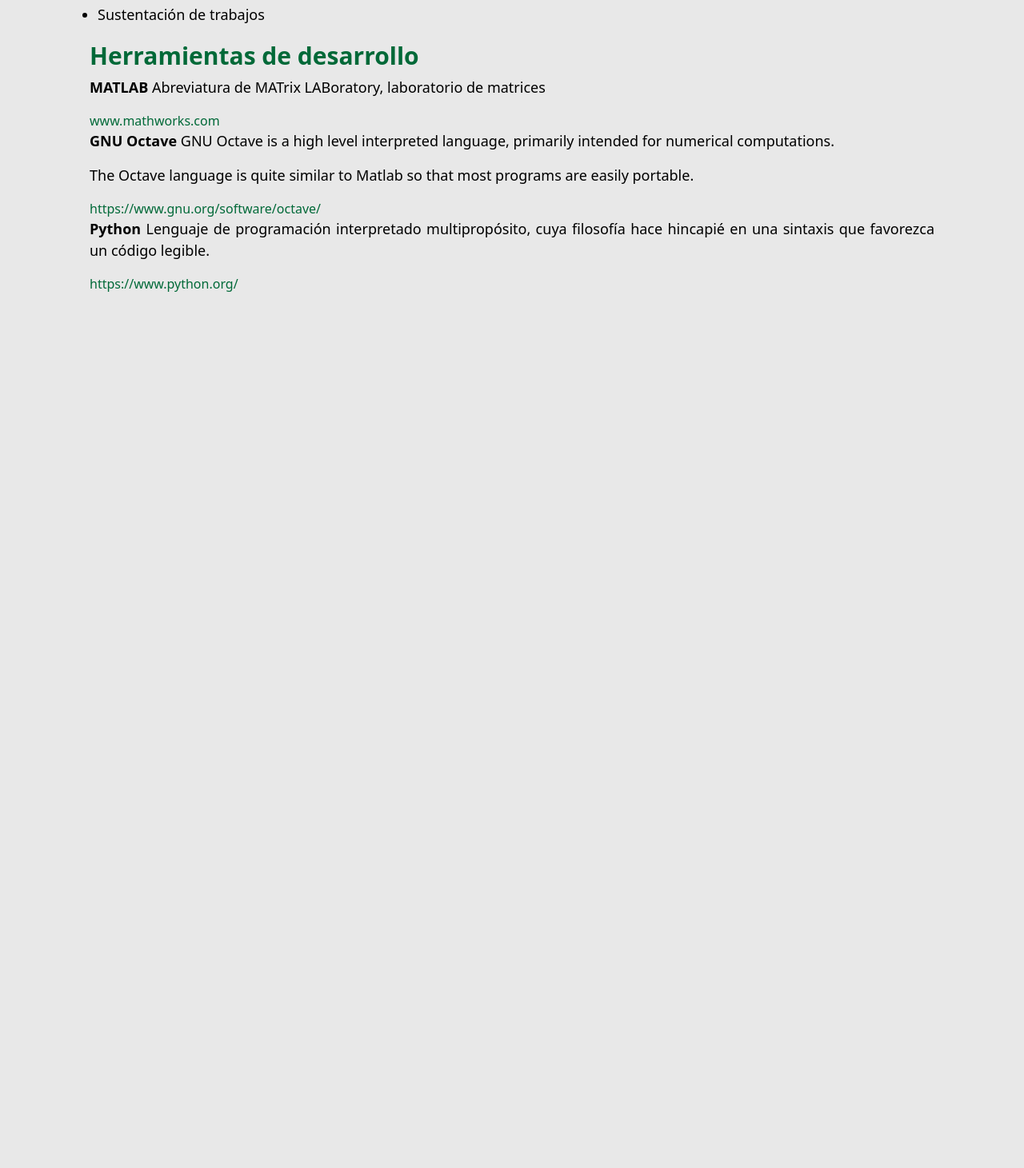
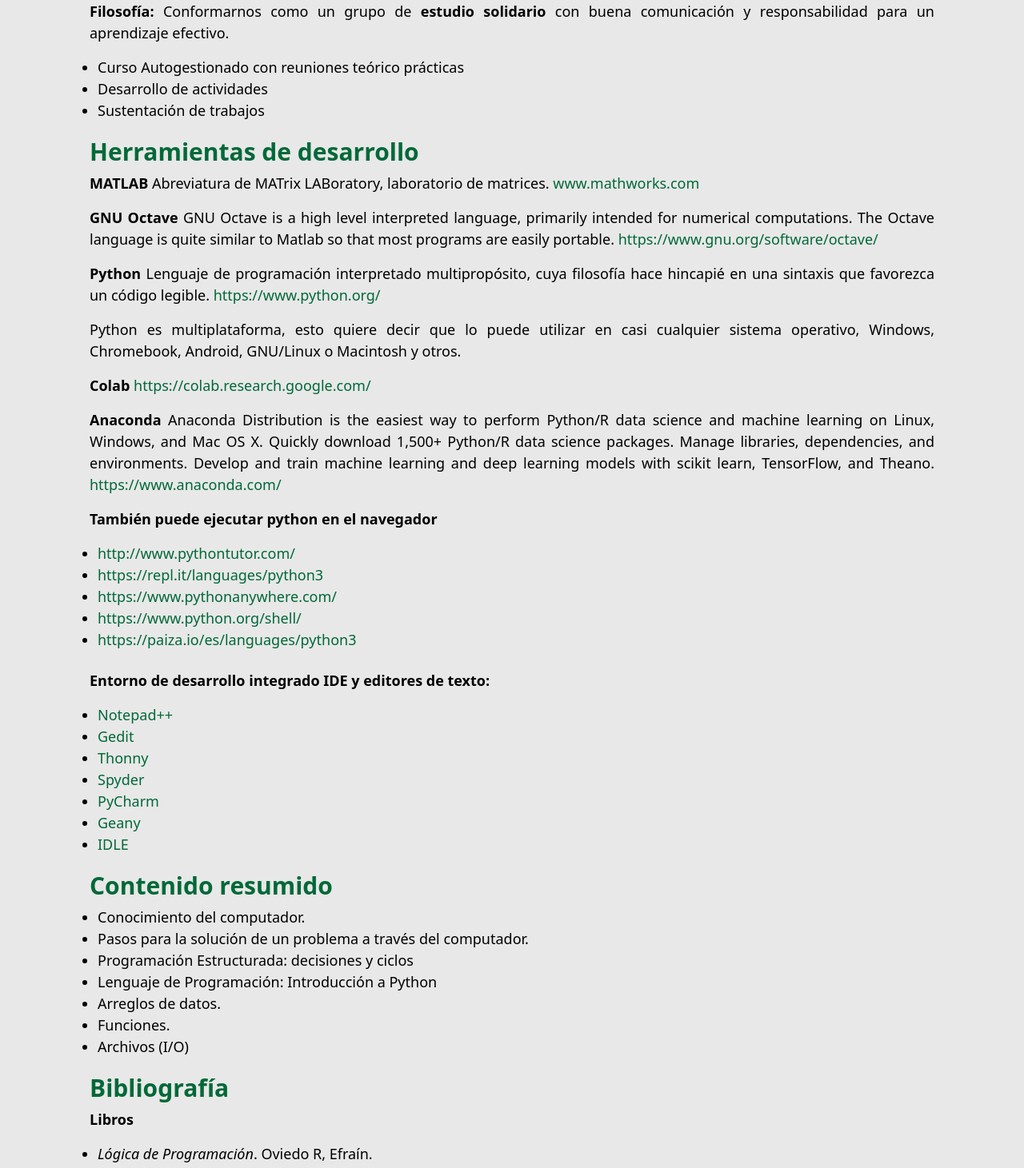
Before and after one commit to santiagoramirez10/pagina_electrica, an Angular app: page /informatica/00-introduccion-curso in a window 1280 px wide. Shown: the part 2444-3905 px from the top of the page at 80% size. Before the commit the page ends 2811 px from the top, so only its background shows below. Built offline with nearby package versions, Linux system fonts and the light colour scheme.

Commit message:
Correccion estilos

```diff
--- a/src/app/classes/computer/introduction-course/introduction-course.component.html
+++ b/src/app/classes/computer/introduction-course/introduction-course.component.html
@@ -52,17 +52,19 @@
   <li>Lenguajes de programación</li>
   <li>Codificación binaria</li>
 </ul>
+<br>
 <p><strong>Unidad 2.</strong> Algoritmos y Python</p>
 <ul>
-  <li>Pensamiento algorítmico</li>
-  <li>Estrategias para la solución de problemas con el computador</li>
-  <li>Introducción a Python</li>
-  <li>Operadores y variables</li>
-  <li>Entrada y salida de datos</li>
-  <li>Condicionales y ciclos</li>
-  <li>Introducción a estructuras de datos Introducción a estructuras de datos (cadenas de caracteres, listas e indexación)</li>
-  <li>Buenas prácticas de programación (PEP8)</li>
+  <li>Pensamiento algorítmico.</li>
+  <li>Estrategias para la solución de problemas con el computador.</li>
+  <li>Introducción a Python.</li>
+  <li>Operadores y variables.</li>
+  <li>Entrada y salida de datos.</li>
+  <li>Condicionales y ciclos.</li>
+  <li>Introducción a estructuras de datos Introducción a estructuras de datos (cadenas de caracteres, listas e indexación).</li>
+  <li>Buenas prácticas de programación (PEP8).</li>
 </ul>
+<br>
 <p><strong>Unidad 3.</strong> Programación modular</p>
 <ul>
   <li>Definición de funciones</li>
@@ -73,6 +75,7 @@
   <li>Documentación</li>
   <li>Proyecto final I</li>
 </ul>
+<br>
 <p><strong>Unidad 4.</strong> Estructuras de datos</p>
 <ul>
   <li>Listas, tuplas y diccionarios</li>
@@ -80,11 +83,13 @@
   <li>Numpy</li>
   <li>Pandas</li>
 </ul>
+<br>
 <p><strong>Unidad 5.</strong> Visualización de datos</p>
 <ul>
   <li>Visualización de datos con herramientas de Python</li>
   <li>Proyecto final II</li>
 </ul>
+<br>
 <p><strong>Temas opcionales</strong></p>
 <ul>
   <li>Programación Orientada a Objetos en Python (1 sesión de clase)</li>
@@ -100,9 +105,80 @@
   <li>Sustentación de trabajos</li>
 </ul>
 <h2>Herramientas de desarrollo</h2>
-<p><strong>MATLAB</strong> Abreviatura de MATrix LABoratory, laboratorio de matrices</p> <a routerLink="www.mathworks.com">www.mathworks.com</a>
-<p><strong>GNU Octave</strong> GNU Octave is a high level interpreted language, primarily intended for numerical computations.</p>
-<p>The Octave language is quite similar to Matlab so that most programs are easily portable.</p>
-<a routerLink="https://www.gnu.org/software/octave/">https://www.gnu.org/software/octave/</a>
-<p><strong>Python</strong> Lenguaje de programación interpretado multipropósito, cuya filosofía hace hincapié en una sintaxis que favorezca un código legible.</p>
-<a routerLink=" https://www.python.org/"> https://www.python.org/</a>
+<p><strong>MATLAB</strong> Abreviatura de MATrix LABoratory, laboratorio de matrices. <a href="www.mathworks.com" target="_blank" rel="noopener noreferrer">www.mathworks.com</a></p>
+<p><strong>GNU Octave</strong> GNU Octave is a high level interpreted language, primarily intended for numerical computations. The Octave language is quite similar to Matlab so that most programs are easily portable. <a href="https://www.gnu.org/software/octave/" target="_blank" rel="noopener noreferrer">https://www.gnu.org/software/octave/</a></p>
+<p><strong>Python</strong> Lenguaje de programación interpretado multipropósito, cuya filosofía hace hincapié en una sintaxis que favorezca un código legible. <a href="https://www.python.org/" target="_blank" rel="noopener noreferrer">https://www.python.org/</a></p>
+<p>Python es multiplataforma, esto quiere decir
+  que lo puede utilizar en casi cualquier sistema
+  operativo, Windows, Chromebook, Android,
+  GNU/Linux o Macintosh y otros.</p>
+  <p><strong>Colab </strong><a href="https://colab.research.google.com/" target="_blank" rel="noopener noreferrer">https://colab.research.google.com/</a></p>
+  <p><strong>Anaconda</strong> Anaconda Distribution is the easiest way to perform
+    Python/R data science and machine learning on
+    Linux, Windows, and Mac OS X. Quickly download 1,500+ Python/R data science
+    packages. Manage libraries, dependencies, and environments. Develop and train machine learning and deep
+    learning models with scikit learn, TensorFlow, and
+    Theano. <a href="https://www.anaconda.com/" target="_blank" rel="noopener noreferrer">https://www.anaconda.com/</a></p>
+<p><strong>También puede ejecutar python en el navegador</strong></p>
+<ul>
+<li><a href="http://www.pythontutor.com/" target="_blank" rel="noopener noreferrer">http://www.pythontutor.com/</a></li>
+<li><a href="https://repl.it/languages/python3" target="_blank" rel="noopener noreferrer">https://repl.it/languages/python3</a></li>
+<li><a href="https://www.pythonanywhere.com/" target="_blank" rel="noopener noreferrer">https://www.pythonanywhere.com/</a></li>
+<li><a href="https://www.python.org/shell/" target="_blank" rel="noopener noreferrer">https://www.python.org/shell/</a></li>
+<li><a href="https://paiza.io/es/languages/python3" target="_blank" rel="noopener noreferrer">https://paiza.io/es/languages/python3</a></li>
+</ul>
+<br>
+<p><strong>Entorno de desarrollo integrado IDE y editores de texto:</strong></p>
+<ul>
+  <li><a href="https://notepad-plus-plus.org/" target="_blank" rel="noopener noreferrer">Notepad++</a></li>
+  <li><a href="https://gedit-technology.github.io/apps/gedit/" target="_blank" rel="noopener noreferrer">Gedit</a></li>
+  <li><a href="https://thonny.org/" target="_blank" rel="noopener noreferrer">Thonny</a></li>
+  <li><a href="https://www.spyder-ide.org/" target="_blank" rel="noopener noreferrer">Spyder</a></li>
+  <li><a href="https://www.jetbrains.com/es-es/pycharm/" target="_blank" rel="noopener noreferrer">PyCharm</a></li>
+  <li><a href="https://www.geany.org/" target="_blank" rel="noopener noreferrer">Geany</a></li>
+  <li><a href="https://docs.python.org/3/library/idle.html" target="_blank" rel="noopener noreferrer">IDLE</a></li>
+</ul>
+<h2>Contenido resumido</h2>
+<ul>
+  <li>Conocimiento del computador.</li>
+  <li>Pasos para la solución de un problema a través del
+    computador.</li>
+  <li>Programación Estructurada: decisiones y ciclos</li>
+  <li>Lenguaje de Programación: Introducción a Python</li>
+  <li>Arreglos de datos.</li>
+  <li>Funciones.</li>
+  <li>Archivos (I/O)</li>
+</ul>
+
+
+<h2>Bibliografía</h2>
+<p><strong>Libros</strong></p>
+<ul>
+  <li><i>Lógica de Programación</i>. Oviedo R, Efraín.</li>
+  <li><i>Soluciones Secuenciales</i>. Ríos C, Fabián.</li>
+  <li><i>Algoritmos Estructurados</i>. Oviedo R, Efraín.</li>
+  <li><i>Fundamentos de Programación</i>. Joyanes, Luis.</li>
+  <li><i>Problemas de la Metodología en la Programación</i>. Joyanes, Luis.</li>
+  <li><i>Algoritmos, Conceptos Básicos</i>. Becerra, César.</li>
+  <li><i>Algoritmos</i>. Peralta, Luis A.</li>
+  <li><i>Desarrollo de Algoritmos y sus Aplicaciones</i>. Correa, Guillermo.</li>
+  <li>Cualquier libro sobre algoritmos y programación.</li>
+</ul>
+<br>
+<ul>
+  <li><i>Lógica de Programación</i>. Oviedo R, Efraín.</li>
+  <li><i>Soluciones Secuenciales</i>. Ríos C, Fabián.</li>
+  <li><i>Algoritmos Estructurados</i>. Oviedo R, Efraín.</li>
+  <li><i>Fundamentos de Programación</i>. Joyanes, Luis.</li>
+  <li><i>Problemas de la Metodología en la Programación</i>. Joyanes, Luis.</li>
+  <li><i>Algoritmos, Conceptos Básicos</i>. Becerra, César.</li>
+  <li><i>Algoritmos</i>. Peralta, Luis A.</li>
+  <li><i>Desarrollo de Algoritmos y sus Aplicaciones</i>. Correa, Guillermo.</li>
+  <li>Cualquier libro sobre algoritmos y programación.</li>
+  <li><i>Python con aplicaciones a las matemáticas, ingeniería y finanzas</i>. Cervantes, O. D., Báez, J. M., Arizaga, A., & Castillo, E. (2017). Alfaomega, Primera Edición, México.</li>
+  <li><i>Python 3: los fundamentos del lenguaje</i>. Chazallet, S. (2016). Ediciones ENI.</li>
+  <li><i>Python: guía paso a paso para aprender programación Python</i>. Lutz, L. (2018). California: CreateSpace Independent Publishing Platform.</li>
+  <li><i>Introducción a la programación con Python: Algoritmos y lógica de programación para principiantes</i>. Menezes, N. N. C. (2017). Novatec Editora.</li>
+  <li><i>Python fácil</i>. Pérez, A. (2016). Alpha Editorial.</li>
+  <li><i>Python Data Science Handbook: Essential Tools for Working with Data</i>. VanderPlas, J. (2016). O'Reilly Media.</li>
+</ul>
--- a/src/app/components/navbar/navbar.component.css
+++ b/src/app/components/navbar/navbar.component.css
@@ -16,6 +16,7 @@
   padding: 5px;
   position: relative;
   text-transform: uppercase;
+
 }
 
 header a:hover {
--- a/src/styles.css
+++ b/src/styles.css
@@ -10,6 +10,8 @@
 a {
   text-decoration: none;
   color: #016938;
+  margin: 0;
+  padding: 0;
 }
 
 p {
```
